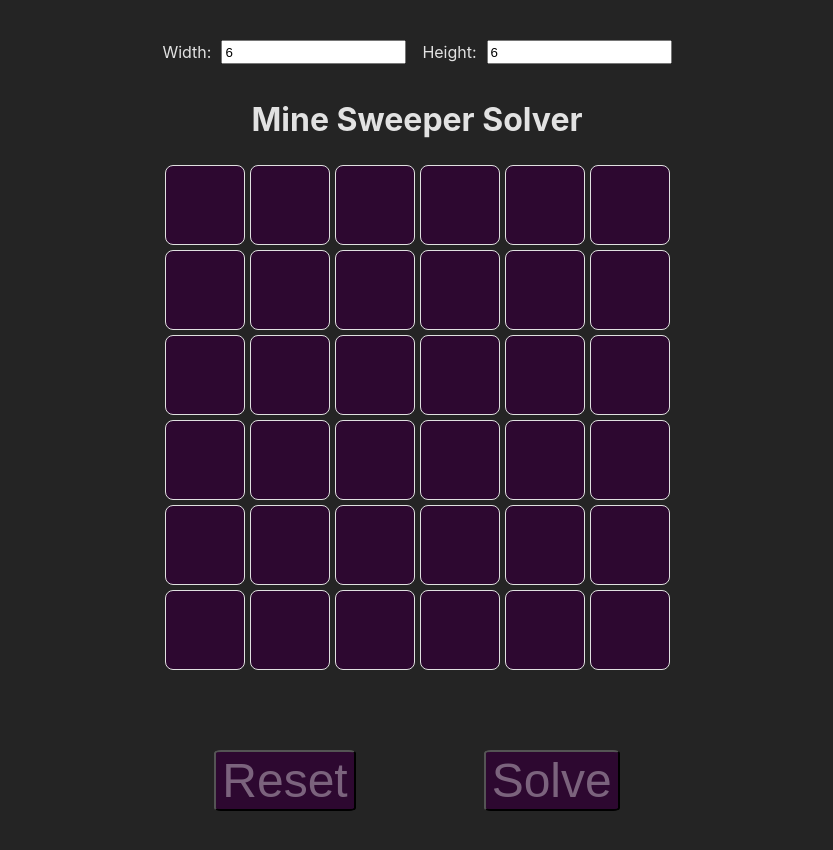
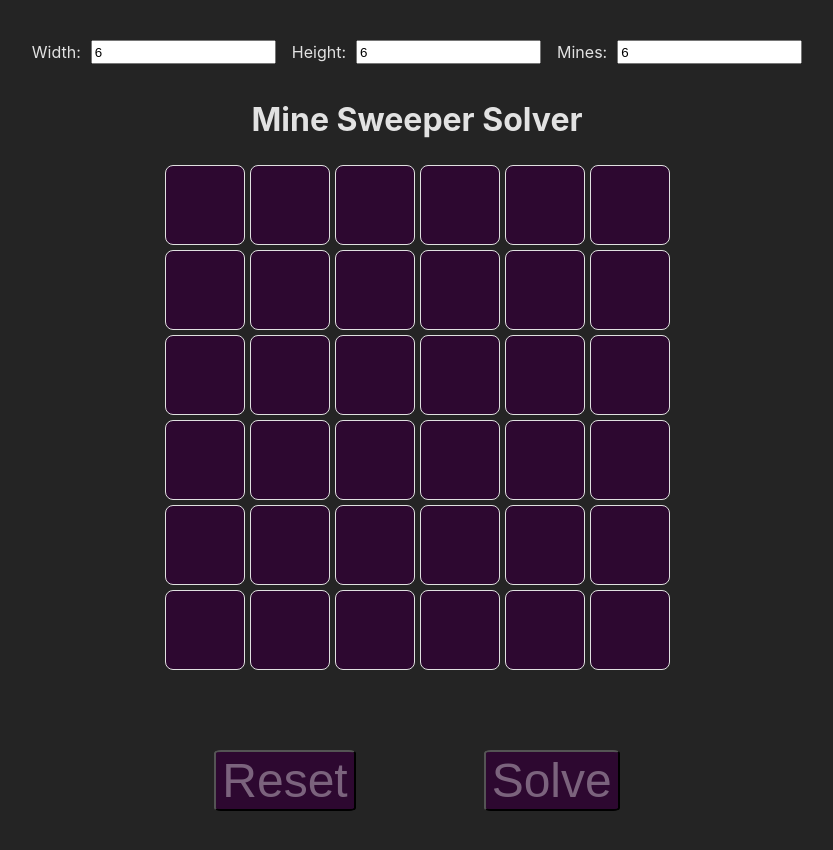
Before and after one commit to tarikvural/MineSweeperSolver, a React (Vite) app: page / in a window 1280 px wide. Shown: the whole page, without its empty margins (223-1056 px from the left). Built offline with nearby package versions, Linux system fonts and the light colour scheme.

Commit message:
added additional setting for number of mines and starting to work on control logic

```diff
--- a/src/App.tsx
+++ b/src/App.tsx
@@ -7,6 +7,7 @@ import SolveReset from './SolveReset/SolveReset';
 function App() {
   const [width, setWidth] = useState(6);
   const [height, setHeight] = useState(6);
+  const [mines, setMines] = useState(6);
   const [resetTrigger, setResetTrigger] = useState(0);
 
   const handleWidthInputChange = (event: React.ChangeEvent<HTMLInputElement>) => {
@@ -22,18 +23,25 @@ function App() {
   };
 
   const handleSolveClick = () => {
-    // Implement solve logic here or pass it to GameManager
+    console.log('Solve clicked');
   };
+
+  const handleMineInputChange = (event: React.ChangeEvent<HTMLInputElement>) => {
+    setMines(parseInt(event.target.value));
+  }
 
   return (
     <>
       <Setup
         width={width}
         height={height}
+        mines={mines}
+        handleMineInputChange={handleMineInputChange}
         handleWidthInputChange={handleWidthInputChange}
         handleHeightInputChange={handleHeightInputChange}
       />
       <GameManager
+        mines={mines}
         width={width}
         height={height}
         resetTrigger={resetTrigger}
--- a/src/GameManager/GameManager.tsx
+++ b/src/GameManager/GameManager.tsx
@@ -5,14 +5,18 @@ interface GameManagerProps {
     width: number;
     height: number;
     resetTrigger: number;
+    mines: number;
 }
 
-function GameManager({ width, height, resetTrigger }: GameManagerProps) {
+function GameManager({ width, height, resetTrigger, mines }: GameManagerProps) {
+
     const [tileValues, setTileValues] = useState<number[]>([]);
+    const [flags, setFlags] = useState<boolean[]>([]);
+
 
     useEffect(() => {
         resetGame();
-  }, [width, height, resetTrigger]);
+    }, [width, height, resetTrigger,mines]);
 
     const resetGame = () => {
         const initialTileValues = Array.from({ length: width * height }, () => -1);
--- a/src/Setup/Setup.css
+++ b/src/Setup/Setup.css
@@ -8,6 +8,11 @@
 #setup-container label {
     margin-right: 10px;
 }
+
 #width-input {
     margin-right: 1rem;
 }
+
+#height-input {
+    margin-right: 1rem;
+}
--- a/src/Setup/Setup.tsx
+++ b/src/Setup/Setup.tsx
@@ -4,17 +4,21 @@ import './Setup.css';
 interface SetupProps {
     width: number;
     height: number;
+    mines: number;
     handleWidthInputChange: (event: React.ChangeEvent<HTMLInputElement>) => void;
     handleHeightInputChange: (event: React.ChangeEvent<HTMLInputElement>) => void;
+    handleMineInputChange: (event: React.ChangeEvent<HTMLInputElement>) => void;
 }
 
-const Setup = ({width, height, handleWidthInputChange, handleHeightInputChange} : SetupProps ) => {
+const Setup = ({width, height, mines, handleWidthInputChange, handleHeightInputChange, handleMineInputChange} : SetupProps ) => {
     return (
         <div id='setup-container'>
-            <label htmlFor='height-input'>Width:</label>
+            <label htmlFor='width-input'>Width:</label>
             <input type="number" value={width} id='width-input' onChange={handleWidthInputChange} ></input>
             <label htmlFor='height-input'>Height:</label>
             <input type="number" value={height} id='height-input' onChange={handleHeightInputChange}></input>
+            <label htmlFor='mine-input'>Mines:</label>
+            <input type="number" value={mines} id='mine-input' onChange={handleMineInputChange}></input>
         </div>
     );
 };
```
Lines whose indentation alone changed are shown as unchanged.
